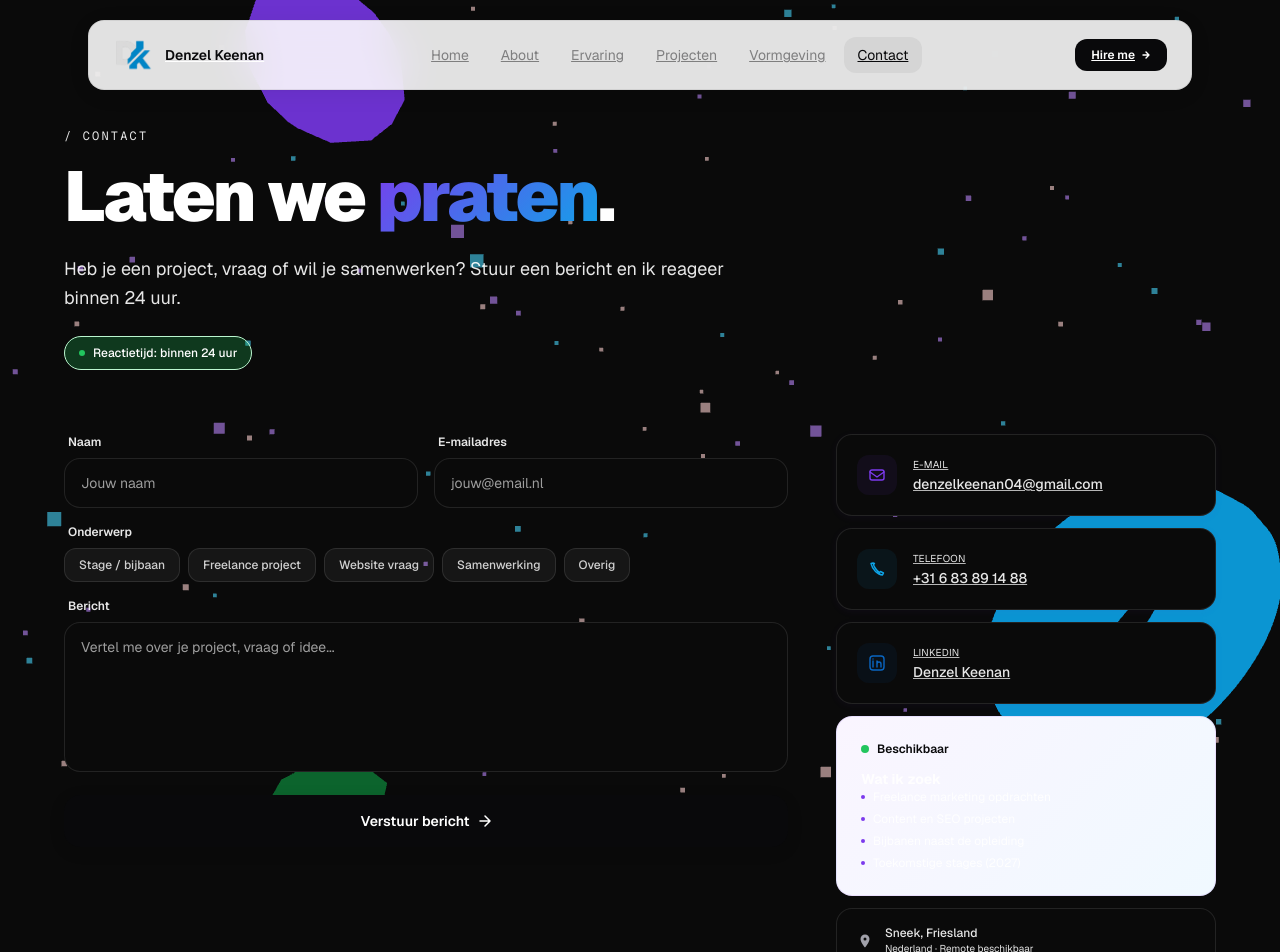
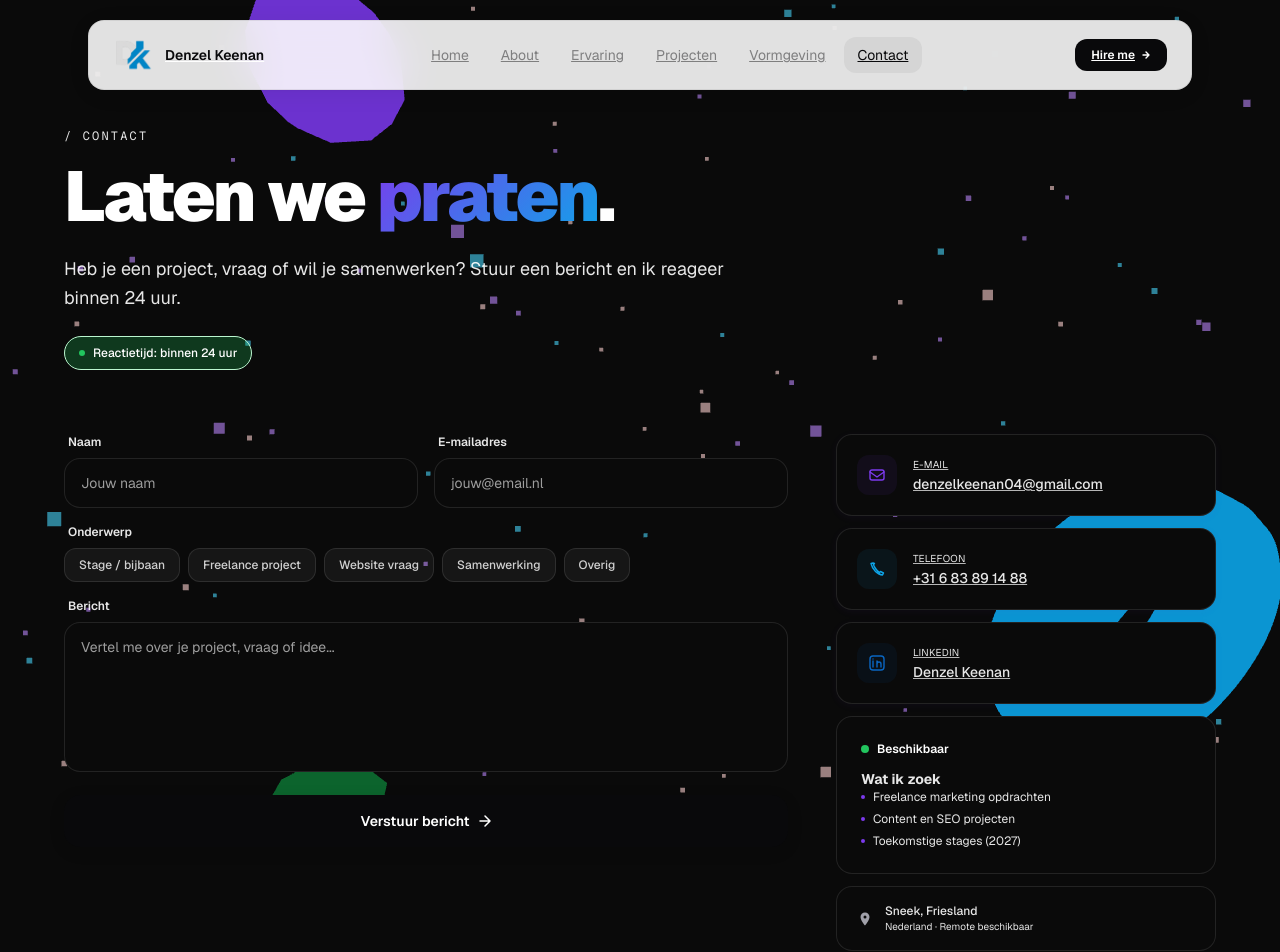
Before and after one commit to denzelkeenan04-crypto/website_Denzel, a Next.js app: page /contact in a window 1280 px wide. Shown: the top 952 px of the page. Built offline with nearby package versions, Linux system fonts and the light colour scheme.

Commit message:
Contact: dark availability box and remove 'Bijbanen' option

```diff
--- a/app/contact/page.tsx
+++ b/app/contact/page.tsx
@@ -233,23 +233,22 @@ export default function ContactPage() {
             <div
               className="rounded-2xl p-6 mt-2"
               style={{
-                background: "linear-gradient(135deg, #faf5ff 0%, #f0f9ff 100%)",
-                border: "1px solid rgba(124,58,237,0.12)",
+                background: "#0a0a0a",
+                border: "1px solid rgba(255,255,255,0.1)",
               }}
             >
               <div className="flex items-center gap-2 mb-3">
                 <span className="w-2 h-2 rounded-full bg-[#22c55e]" />
-                <span className="text-xs font-semibold text-[#09090b]">Beschikbaar</span>
+                <span className="text-xs font-semibold text-white">Beschikbaar</span>
               </div>
-              <p className="text-sm font-bold text-[#09090b]">Wat ik zoek</p>
+              <p className="text-sm font-bold text-white">Wat ik zoek</p>
               <ul className="space-y-1.5">
                 {[
                   "Freelance marketing opdrachten",
                   "Content en SEO projecten",
-                  "Bijbanen naast de opleiding",
                   "Toekomstige stages (2027)",
                 ].map((item) => (
-                  <li key={item} className="flex items-center gap-2 text-xs text-[#09090b]">
+                  <li key={item} className="flex items-center gap-2 text-xs text-white/80">
                     <span className="w-1 h-1 rounded-full bg-[#7c3aed] flex-shrink-0" />
                     {item}
                   </li>
```
